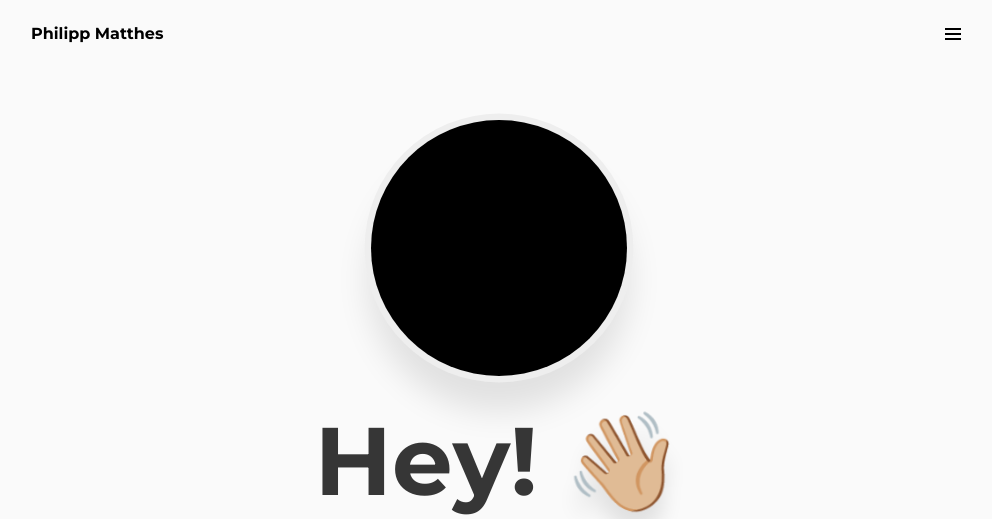
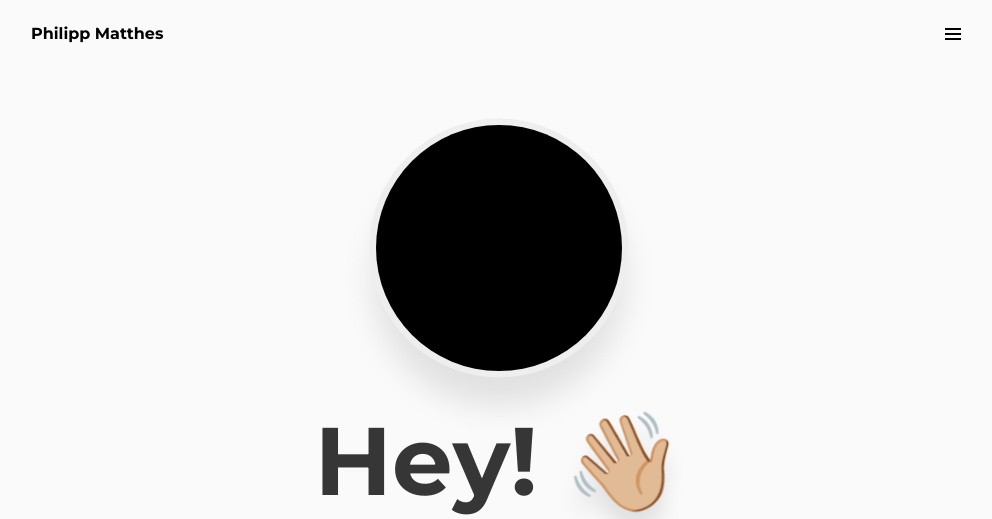
Before and after one commit to PhilippMatthes/homepage, a Django app: page / in a window 1280 px wide. Shown: the top 519 px of the page, without its empty margins (141-1133 px from the left). Run offline with Django 3.2, Linux system fonts and the light colour scheme; data that the repository does not hold is empty; some libraries are stand-ins or nearby versions.

Commit message:
Hide aliasing at webgl border

```diff
--- a/homepage/static/src/css/homepage.scss
+++ b/homepage/static/src/css/homepage.scss
@@ -386,22 +386,30 @@ nav.navbar.primary, nav.navbar.primary a {
 
 #profile-icon-container {
   display: inline-block;
+  position: relative;
   background-image: transparent;
   background-size: 400% 400%;
   border-radius: 50%;
   width: 16rem;
   height: 16rem;
 
+  canvas, #profile-icon-preview {
+    width: 16rem;
+    height: 16rem;
+    border-radius: 8rem;
+  }
+}
+
+#profile-icon-container::after {
+  content: "";
+  display: block;
+  top: 0.3rem; left: 0.3rem; right: 0.3rem; bottom: 0.3rem;
+  position: absolute;
+  border-radius: 50%;
   // Add a nice shadow
   box-shadow: 0 0 0 0.4rem #eee, 0 2rem 2rem 0.2rem rgba(0,0,0,0.1);
   @media (prefers-color-scheme: dark) {
     box-shadow: 0 0 0 0.4rem rgba(255,255,255,.1), 0 2rem 2rem 0.2rem rgba(255,255,255,.1);
-  }
-
-  canvas, #profile-icon-preview {
-    width: 16rem;
-    height: 16rem;
-    border-radius: 8rem;
   }
 }
 
```
Also changed, not shown: homepage/static/dist/css/homepage.min.css, 1 other file.
